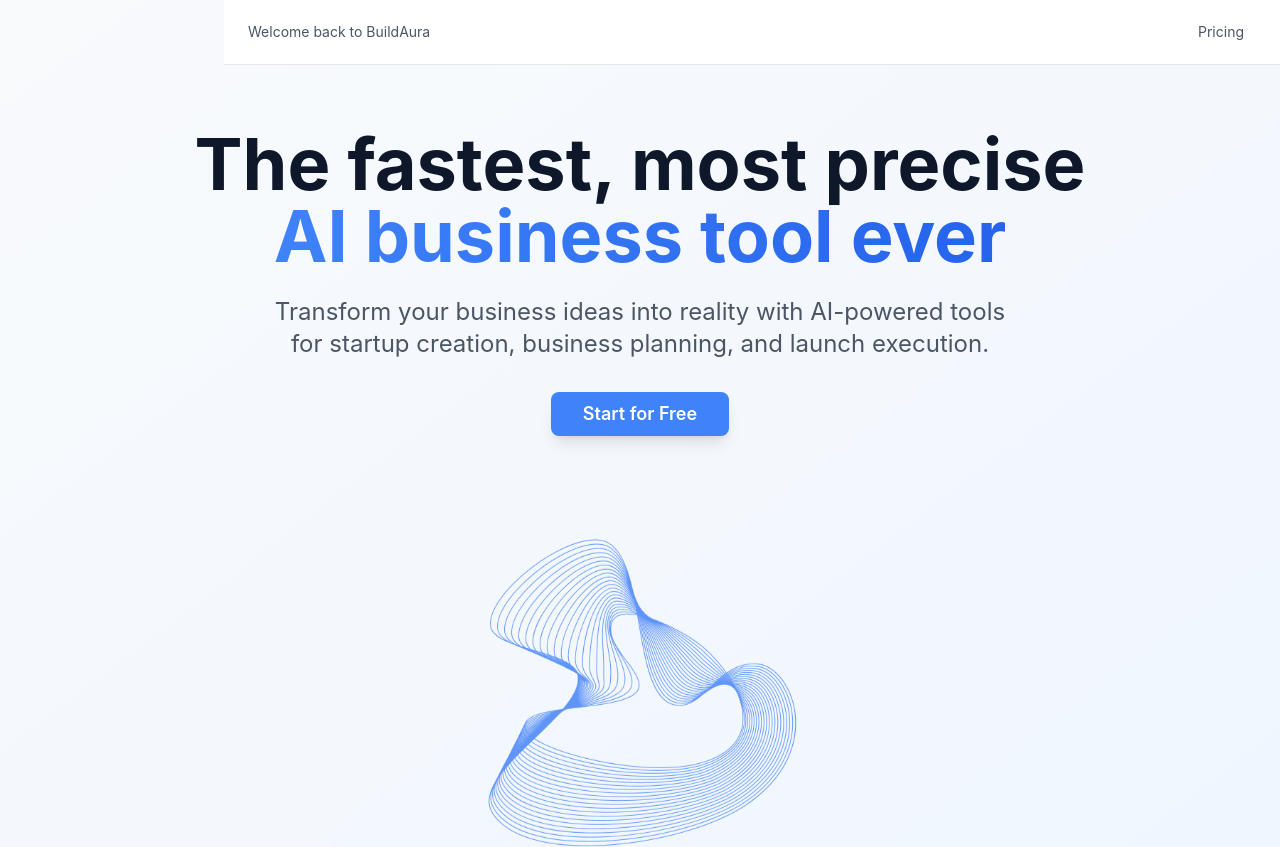
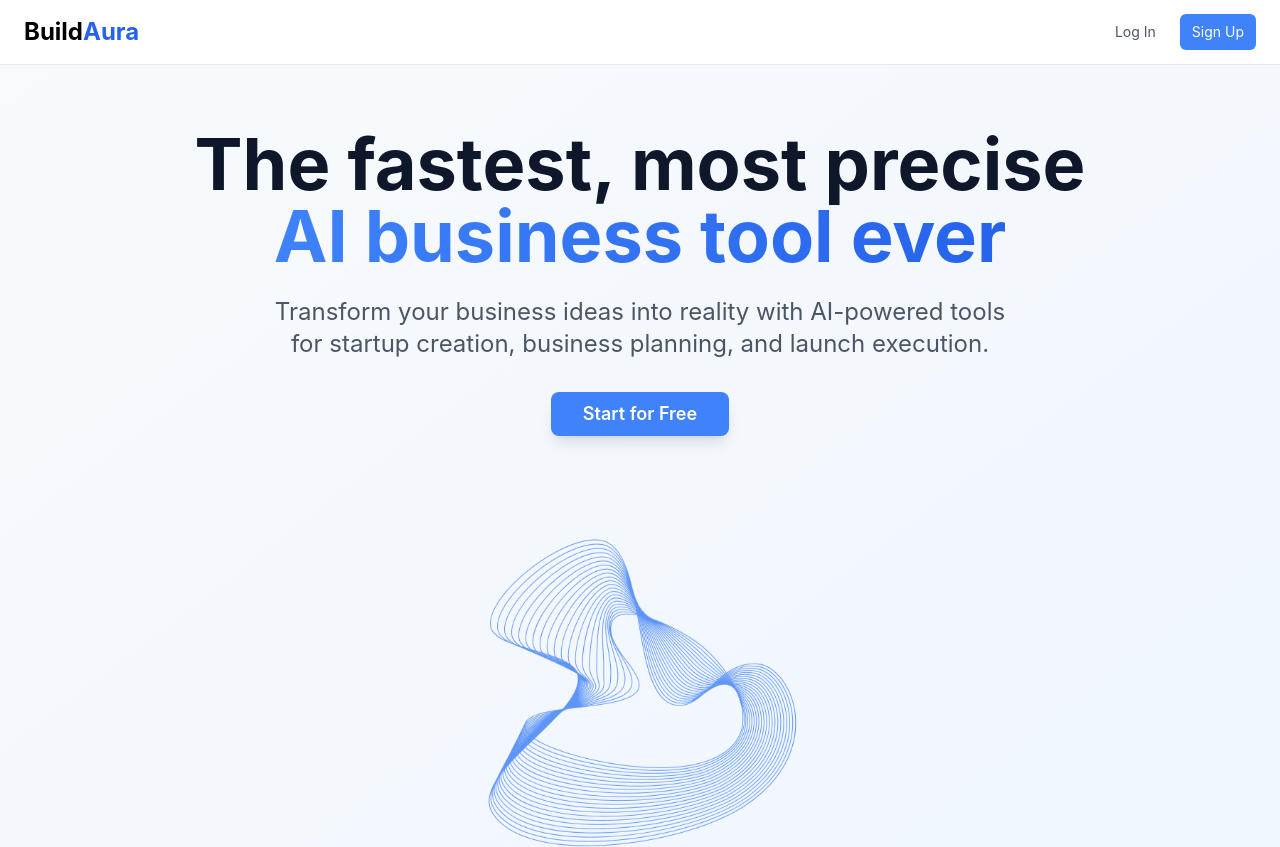
Before and after one commit to tylerkarim/biz-brain-blueprint, a React (Vite) app: page / in a window 1280 px wide. Shown: the top 847 px of the page. Built offline with nearby package versions, Linux system fonts and the light colour scheme.

Commit message:
Fix: Landing page header
Reverted the header on the landing page to display the logo in the top left and "Log In" / "Sign Up" buttons in the top right.

```diff
--- a/src/components/Navigation.tsx
+++ b/src/components/Navigation.tsx
@@ -16,16 +16,41 @@ export const Navigation = () => {
   // Determine the home route based on authentication status
   const homeRoute = user ? "/dashboard" : "/";
 
+  // Check if we're on the landing page
+  const isLandingPage = location.pathname === "/";
+
   return (
-    <nav className="fixed top-0 left-56 right-0 z-40 bg-white border-b border-gray-200">
+    <nav className="fixed top-0 left-0 right-0 z-40 bg-white border-b border-gray-200">
       <div className="px-6 h-16 flex items-center justify-between">
         <div className="flex items-center">
+          {isLandingPage ? (
+            <Link to="/" className="text-2xl font-bold">
+              <span className="text-black">Build</span>
+              <span className="text-blue-600">Aura</span>
+            </Link>
+          ) : (
             <div className="text-sm text-gray-600">
               Welcome back to BuildAura
             </div>
+          )}
         </div>
 
         <div className="flex items-center space-x-3">
+          {isLandingPage && !user ? (
+            <>
+              <Link to="/login">
+                <Button variant="ghost" size="sm" className="text-gray-600 hover:text-gray-900 text-sm font-normal">
+                  Log In
+                </Button>
+              </Link>
+              <Link to="/signup">
+                <Button size="sm" className="bg-primary hover:bg-primary/90 text-white text-sm font-normal">
+                  Sign Up
+                </Button>
+              </Link>
+            </>
+          ) : (
+            <>
               <Link to="/pricing">
                 <Button variant="ghost" size="sm" className="text-gray-600 hover:text-gray-900 text-sm font-normal">
                   Pricing
@@ -41,6 +66,8 @@ export const Navigation = () => {
                   Sign Out
                 </Button>
               )}
+            </>
+          )}
         </div>
       </div>
     </nav>
```
Lines whose indentation alone changed are shown as unchanged.
